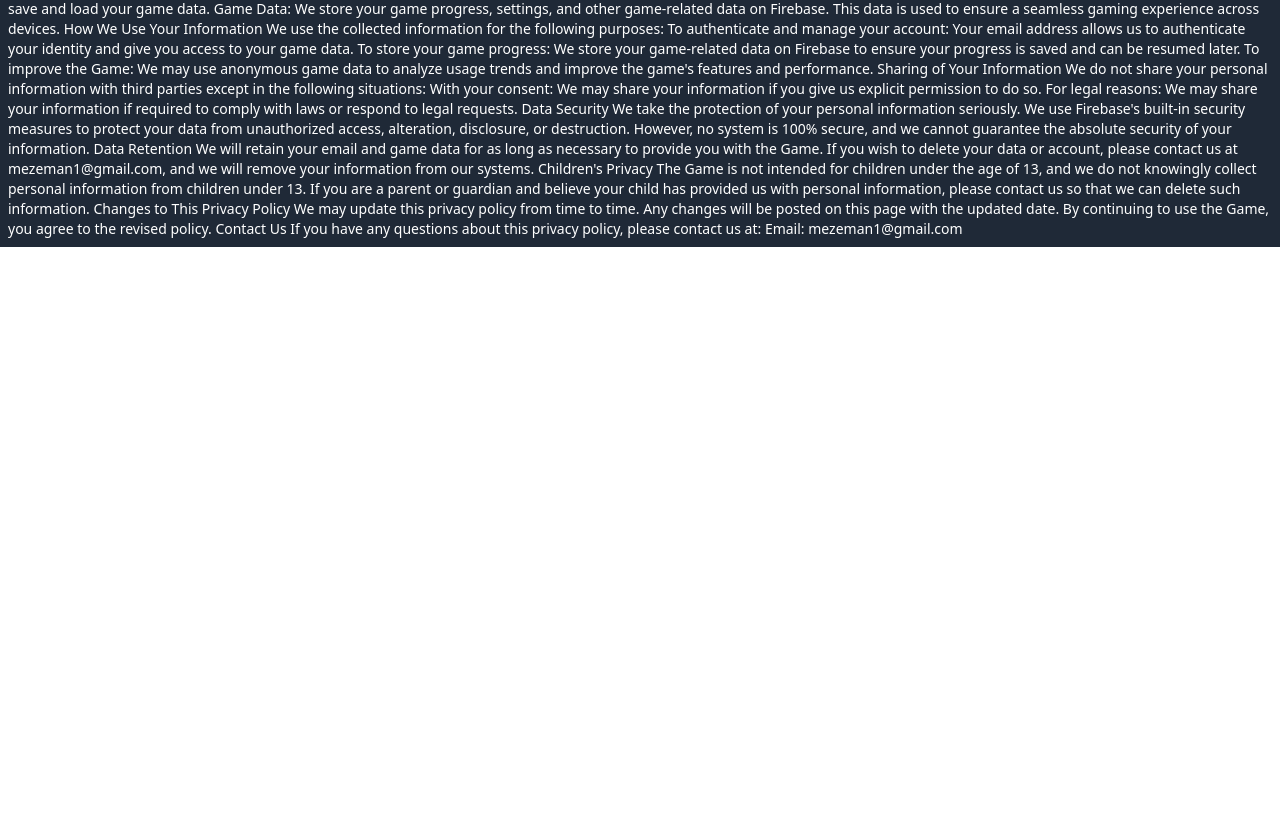
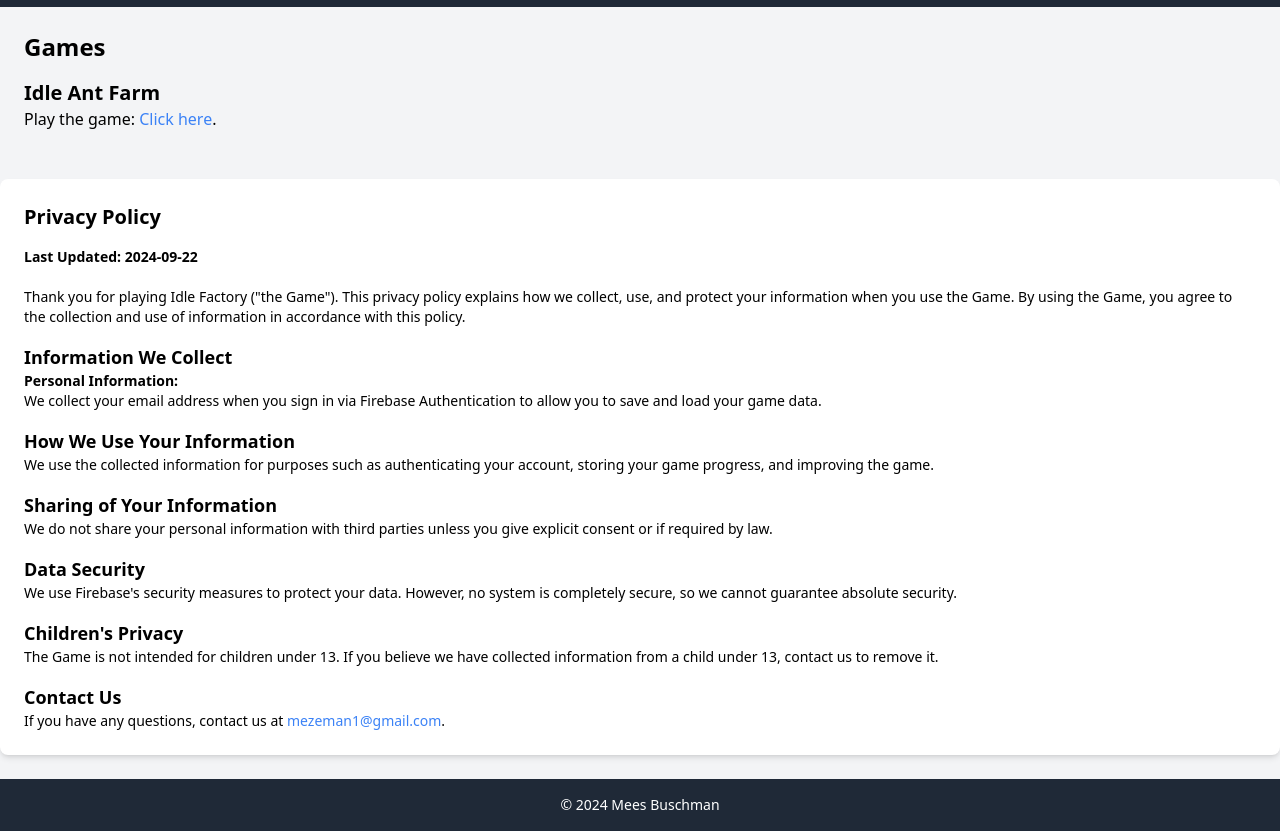
Before and after one commit to Mezeman1/mezeman1..github.io, a plain HTML site: page index.html in a window 1280 px wide. Shown: the part 93-924 px from the top of the page. Before the commit the page ends 800 px from the top, so only its background shows below. Drawn offline with nearby package versions, Linux system fonts and the light colour scheme.

Commit message:
chore: update styling

```diff
--- a/index.html
+++ b/index.html
@@ -1,53 +1,83 @@
 <!DOCTYPE html>
 <html lang="en">
 <head>
-    <title>Home page</title>
+    <meta charset="UTF-8">
+    <meta name="viewport" content="width=device-width, initial-scale=1.0">
+    <title>Mees Buschman - Game Developer</title>
     <script src="https://cdn.tailwindcss.com"></script>
 </head>
-<body>
-    <p>Play the game idle game factory: <a href="https://mezeman1.github.io/idle-ant-farm">click here</a>.</p>
-    <p class="p-2 bg-gray-800 text-white text-sm">
-        Privacy Policy
-        Last Updated: 2024-09-22
+<body class="bg-gray-100 font-sans">
+<!-- Header -->
+<header class="bg-gray-800 text-white p-4">
+    <h1 class="text-3xl font-bold text-center">Mees Buschman - Game Developer</h1>
+    <p class="text-center mt-2">Check out my latest creations below!</p>
+</header>
 
-        Thank you for playing Idle Factory ("the Game"). This privacy policy explains how we. ("we") collect, use, and protect your information when you use the Game. By using the Game, you agree to the collection and use of information in accordance with this policy.
+<!-- Games Section -->
+<section class="p-6">
+    <h2 class="text-2xl font-bold mb-4">Games</h2>
 
-        Information We Collect
-        When you use the Game, we collect the following types of information:
+    <!-- Game 1: Idle Ant Farm -->
+    <div class="mb-6">
+        <h3 class="text-xl font-semibold">Idle Ant Farm</h3>
+        <p class="mb-2">Play the game: <a href="https://mezeman1.github.io/idle-ant-farm"
+                                          class="text-blue-500 hover:underline">Click here</a>.</p>
+    </div>
 
-        Personal Information:
+    <!-- More games can be added here in the same format -->
+</section>
 
-        Email Address: We collect and store your email address when you sign in via Firebase Authentication. This email is used to authenticate you and allow you to save and load your game data.
-        Game Data:
+<!-- Privacy Policy -->
+<section class="p-6 bg-white shadow-md rounded-lg">
+    <h2 class="text-xl font-bold mb-4">Privacy Policy</h2>
+    <p class="text-sm">
+        <strong>Last Updated: 2024-09-22</strong><br><br>
+        Thank you for playing Idle Factory ("the Game"). This privacy policy explains how we collect, use, and protect
+        your information when you use the Game.
+        By using the Game, you agree to the collection and use of information in accordance with this policy.
+    </p>
 
-        We store your game progress, settings, and other game-related data on Firebase. This data is used to ensure a seamless gaming experience across devices.
-        How We Use Your Information
-        We use the collected information for the following purposes:
+    <h3 class="text-lg font-semibold mt-4">Information We Collect</h3>
+    <p class="text-sm">
+        <strong>Personal Information:</strong><br>
+        We collect your email address when you sign in via Firebase Authentication to allow you to save and load your
+        game data.
+    </p>
 
-        To authenticate and manage your account: Your email address allows us to authenticate your identity and give you access to your game data.
-        To store your game progress: We store your game-related data on Firebase to ensure your progress is saved and can be resumed later.
-        To improve the Game: We may use anonymous game data to analyze usage trends and improve the game's features and performance.
-        Sharing of Your Information
-        We do not share your personal information with third parties except in the following situations:
+    <h3 class="text-lg font-semibold mt-4">How We Use Your Information</h3>
+    <p class="text-sm">
+        We use the collected information for purposes such as authenticating your account, storing your game progress,
+        and improving the game.
+    </p>
 
-        With your consent: We may share your information if you give us explicit permission to do so.
-        For legal reasons: We may share your information if required to comply with laws or respond to legal requests.
-        Data Security
-        We take the protection of your personal information seriously. We use Firebase's built-in security measures to protect your data from unauthorized access, alteration, disclosure, or destruction. However, no system is 100% secure, and we cannot guarantee the absolute security of your information.
+    <h3 class="text-lg font-semibold mt-4">Sharing of Your Information</h3>
+    <p class="text-sm">
+        We do not share your personal information with third parties unless you give explicit consent or if required by
+        law.
+    </p>
 
-        Data Retention
-        We will retain your email and game data for as long as necessary to provide you with the Game. If you wish to delete your data or account, please contact us at mezeman1@gmail.com, and we will remove your information from our systems.
+    <h3 class="text-lg font-semibold mt-4">Data Security</h3>
+    <p class="text-sm">
+        We use Firebase's security measures to protect your data. However, no system is completely secure, so we cannot
+        guarantee absolute security.
+    </p>
 
-        Children's Privacy
-        The Game is not intended for children under the age of 13, and we do not knowingly collect personal information from children under 13. If you are a parent or guardian and believe your child has provided us with personal information, please contact us so that we can delete such information.
+    <h3 class="text-lg font-semibold mt-4">Children's Privacy</h3>
+    <p class="text-sm">
+        The Game is not intended for children under 13. If you believe we have collected information from a child under
+        13, contact us to remove it.
+    </p>
 
-        Changes to This Privacy Policy
-        We may update this privacy policy from time to time. Any changes will be posted on this page with the updated date. By continuing to use the Game, you agree to the revised policy.
+    <h3 class="text-lg font-semibold mt-4">Contact Us</h3>
+    <p class="text-sm">
+        If you have any questions, contact us at <a href="mailto:mezeman1@gmail.com"
+                                                    class="text-blue-500 hover:underline">mezeman1@gmail.com</a>.
+    </p>
+</section>
 
-        Contact Us
-        If you have any questions about this privacy policy, please contact us at:
-
-        Email: mezeman1@gmail.com
-    </p>
+<!-- Footer -->
+<footer class="bg-gray-800 text-white p-4 mt-6">
+    <p class="text-center text-sm">&copy; 2024 Mees Buschman</p>
+</footer>
 </body>
 </html>
```
